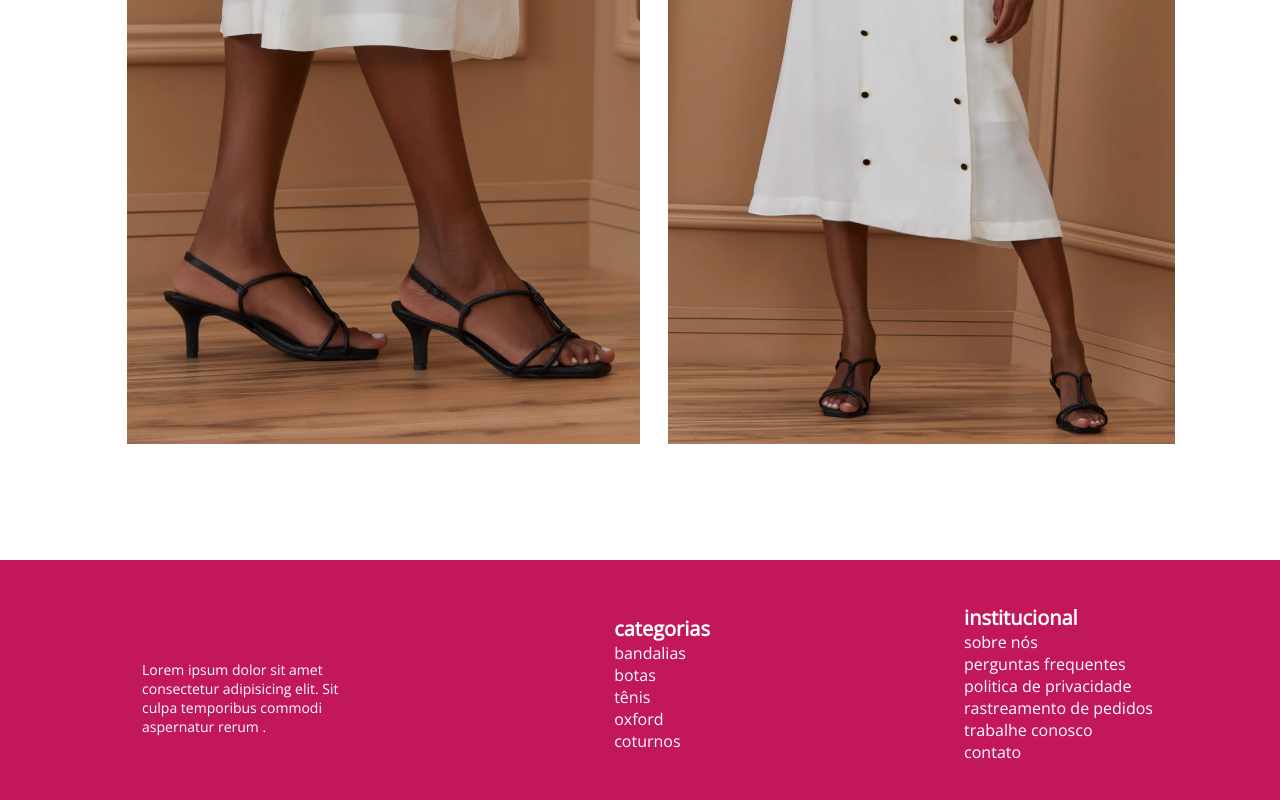
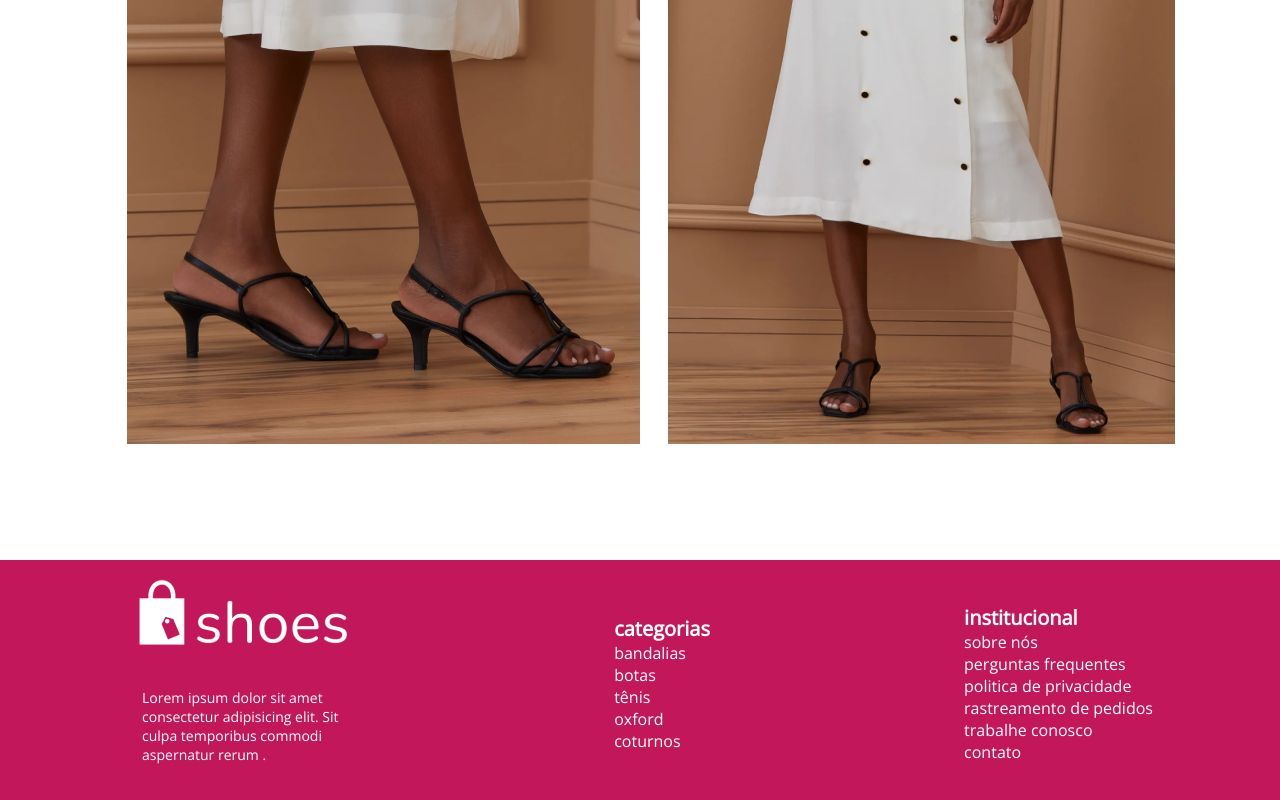
Before and after one commit to jrbigmon/shoesStore, a website: page index.html in a window 1280 px wide. Shown: the part 2867-3667 px from the top of the page. Drawn offline with nearby package versions, Linux system fonts and the light colour scheme.

Commit message:
Adicionado logo branco ao footer como imagem e removido como background-image

```diff
--- a/css/style.css
+++ b/css/style.css
@@ -158,13 +158,12 @@ main h1{
     justify-content: space-around;
 }
 .footer #logoFooter{
-    background-image: url(./img/logoBranco.png);
+    background-image: url();
     height: 123px;
     width: 233px;
 }
 .footer #logoFooter p{
     padding-left: 15px;
-    padding-top: 100px;
     color: #FFFFFF;
     font-weight: 400;
     font-size: 14px;
--- a/index.html
+++ b/index.html
@@ -70,6 +70,7 @@
     </main>
     <footer class="footer">
         <div id="logoFooter">
+            <img src="./img/logoBranco.png" alt="">
             <p>Lorem ipsum dolor sit amet consectetur adipisicing elit. Sit culpa temporibus commodi aspernatur rerum .</p>
         </div>
         <div class="lista">
```
